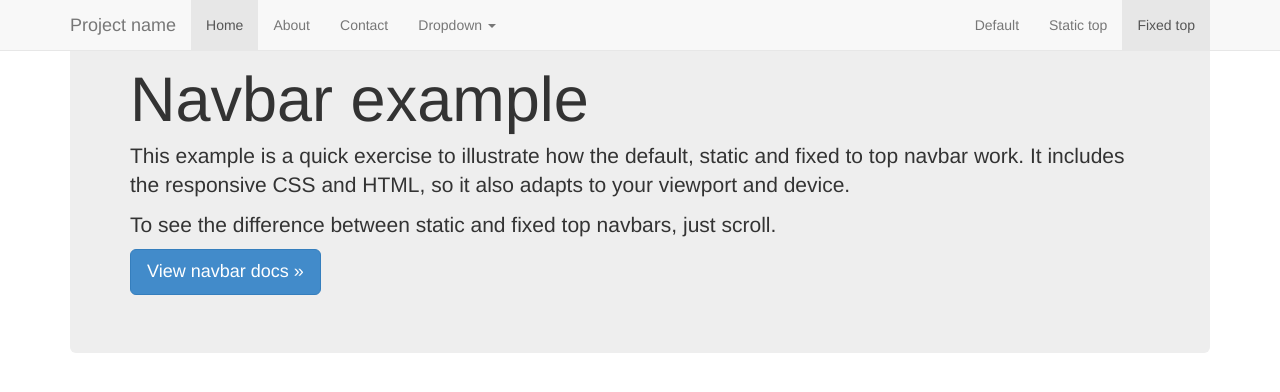
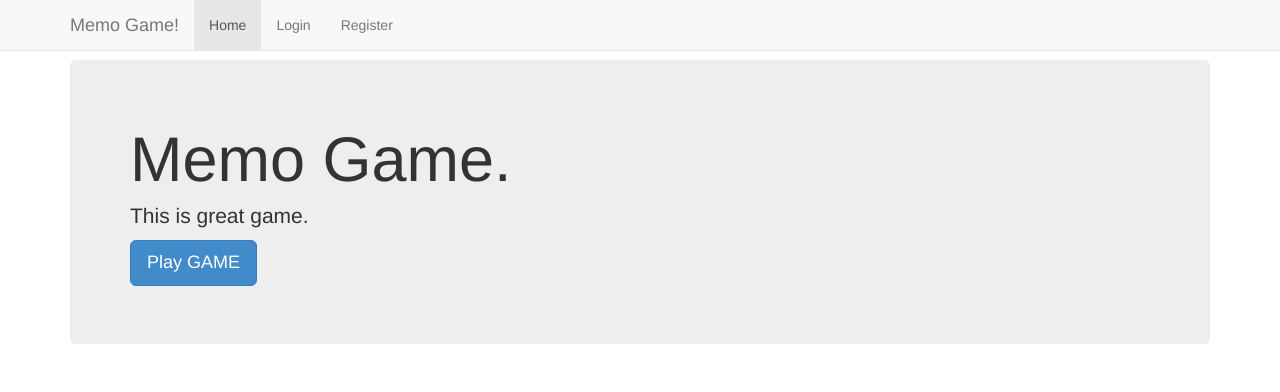
Before and after one commit to galuszkak/djangodash, a Django app: page / in a window 1280 px wide. Shown: the top 392 px of the page. Run offline with Django 3.2, Linux system fonts and the light colour scheme; some libraries are stand-ins or nearby versions.

Commit message:
templates boilerplate

```diff
--- /dev/null
+++ b/game/static/css/custom.css
@@ -0,0 +1,3 @@
+#main{
+    margin-top: 60px;
+}
--- a/memo/templates/base_index.html
+++ b/memo/templates/base_index.html
@@ -3,6 +3,7 @@
 <head>
     <title>Memo Games</title>
     <link href="{{ STATIC_URL }}css/bootstrap.css" rel="stylesheet">
+    <link href="{{ STATIC_URL }}css/custom.css" rel="stylesheet">
 
 </head>
 <body>
@@ -11,52 +12,21 @@
     <div class="navbar navbar-default navbar-fixed-top">
       <div class="container">
         <div class="navbar-header">
-          <button type="button" class="navbar-toggle" data-toggle="collapse" data-target=".navbar-collapse">
-            <span class="icon-bar"></span>
-            <span class="icon-bar"></span>
-            <span class="icon-bar"></span>
-          </button>
-          <a class="navbar-brand" href="#">Project name</a>
+          <a class="navbar-brand" href="#">Memo Game!</a>
         </div>
         <div class="navbar-collapse collapse">
           <ul class="nav navbar-nav">
             <li class="active"><a href="#">Home</a></li>
-            <li><a href="#about">About</a></li>
-            <li><a href="#contact">Contact</a></li>
-            <li class="dropdown">
-              <a href="#" class="dropdown-toggle" data-toggle="dropdown">Dropdown <b class="caret"></b></a>
-              <ul class="dropdown-menu">
-                <li><a href="#">Action</a></li>
-                <li><a href="#">Another action</a></li>
-                <li><a href="#">Something else here</a></li>
-                <li class="divider"></li>
-                <li class="dropdown-header">Nav header</li>
-                <li><a href="#">Separated link</a></li>
-                <li><a href="#">One more separated link</a></li>
-              </ul>
-            </li>
-          </ul>
-          <ul class="nav navbar-nav navbar-right">
-            <li><a href="../navbar/">Default</a></li>
-            <li><a href="../navbar-static-top/">Static top</a></li>
-            <li class="active"><a href="./">Fixed top</a></li>
+            <li><a href="#about">Login</a></li>
+            <li><a href="#contact">Register</a></li>
           </ul>
         </div><!--/.nav-collapse -->
       </div>
     </div>
 
-    <div class="container">
-
-      <!-- Main component for a primary marketing message or call to action -->
-      <div class="jumbotron">
-        <h1>Navbar example</h1>
-        <p>This example is a quick exercise to illustrate how the default, static and fixed to top navbar work. It includes the responsive CSS and HTML, so it also adapts to your viewport and device.</p>
-        <p>To see the difference between static and fixed top navbars, just scroll.</p>
-        <p>
-          <a class="btn btn-lg btn-primary" href="../../components/#navbar">View navbar docs &raquo;</a>
-        </p>
-      </div>
-
+    <div id="main" class="container">
+    {% block content %}
+    {% endblock %}
     </div> <!-- /container -->
 
 
--- a/memo/templates/index.html
+++ b/memo/templates/index.html
@@ -1,3 +1,12 @@
 {% extends 'base_index.html' %}
 {% block content %}
+      <!-- Main component for a primary marketing message or call to action -->
+      <div class="jumbotron">
+        <h1>Memo Game.</h1>
+        <p>This is great game.</p>
+        <p>
+          <a class="btn btn-lg btn-primary" href="">Play GAME</a>
+        </p>
+      </div>
+
 {% endblock %}
```
